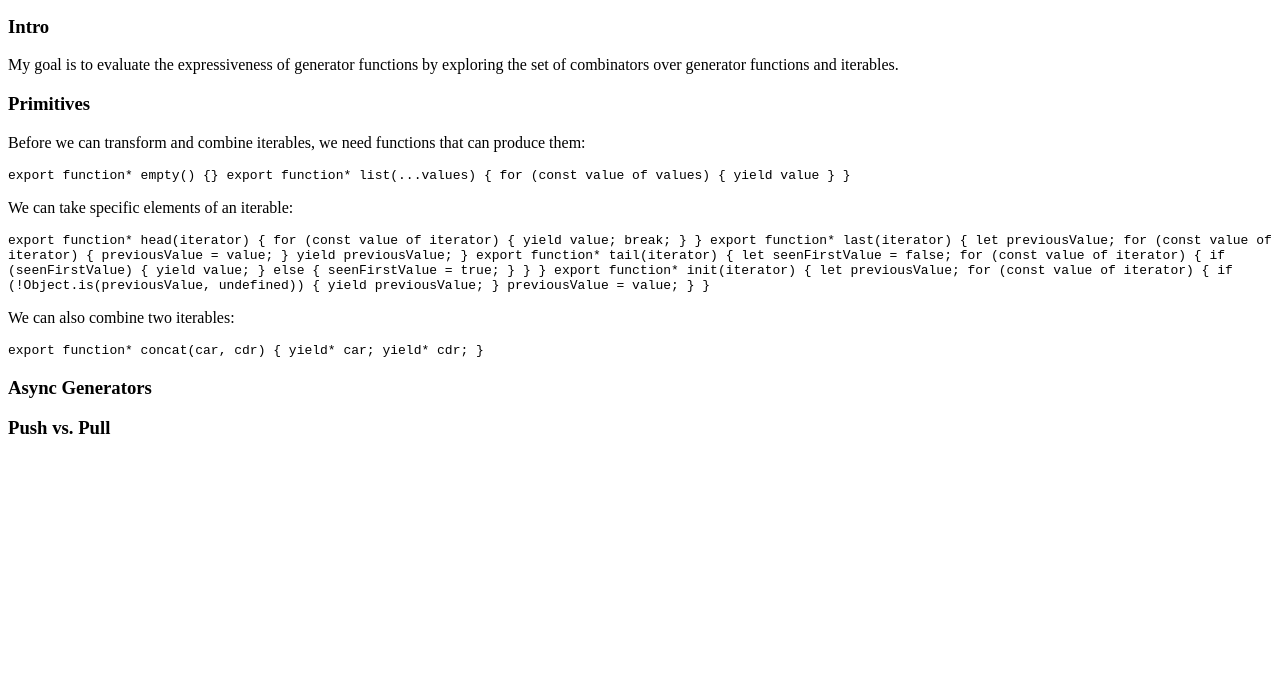
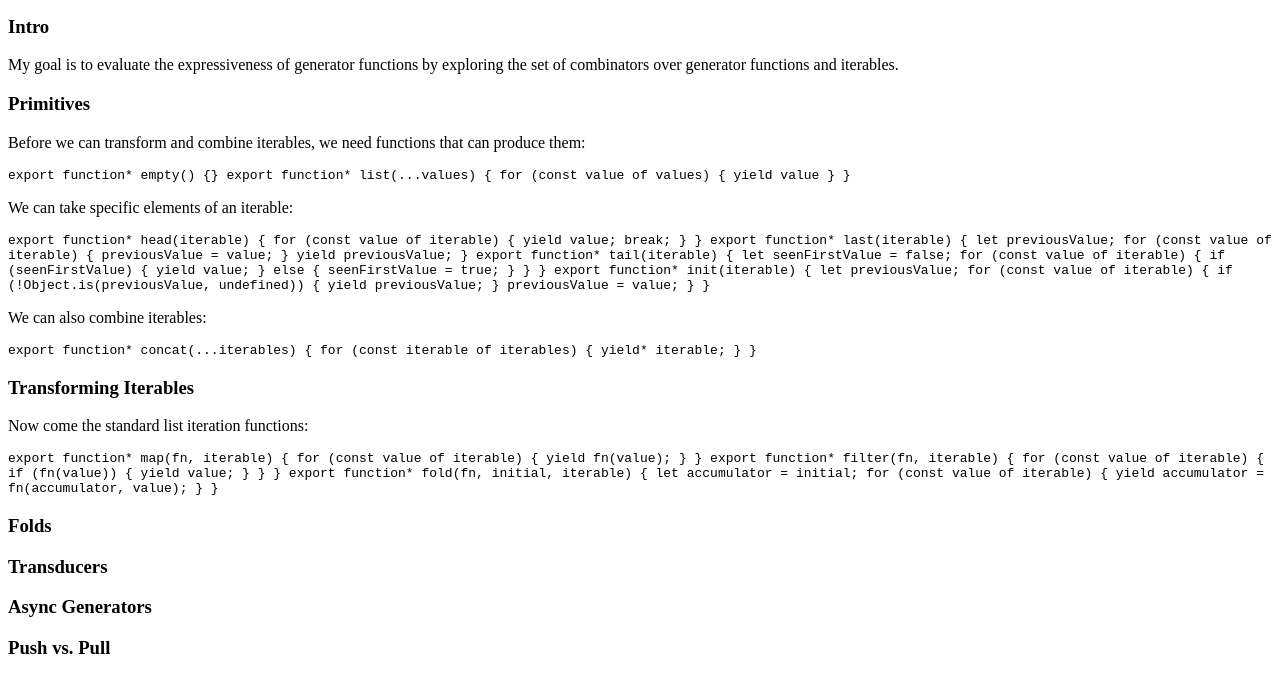
Before and after one commit to vinsonchuong/blog, a website: page content/combinators-over-iterables-in-es2015/index.html in a window 1280 px wide. Shown: the part 76-768 px from the top of the page. Drawn offline with Linux system fonts and the light colour scheme.

Commit message:
Add standard list iteration methods to article

```diff
--- a/content/combinators-over-iterables-in-es2015/index.html
+++ b/content/combinators-over-iterables-in-es2015/index.html
@@ -34,24 +34,24 @@
       We can take specific elements of an iterable:
     </p>
     <code>
-      export function* head(iterator) {
-        for (const value of iterator) {
+      export function* head(iterable) {
+        for (const value of iterable) {
           yield value;
           break;
         }
       }
 
-      export function* last(iterator) {
+      export function* last(iterable) {
         let previousValue;
-        for (const value of iterator) {
+        for (const value of iterable) {
           previousValue = value;
         }
         yield previousValue;
       }
 
-      export function* tail(iterator) {
+      export function* tail(iterable) {
         let seenFirstValue = false;
-        for (const value of iterator) {
+        for (const value of iterable) {
           if (seenFirstValue) {
             yield value;
           } else {
@@ -60,9 +60,9 @@
         }
       }
 
-      export function* init(iterator) {
+      export function* init(iterable) {
         let previousValue;
-        for (const value of iterator) {
+        for (const value of iterable) {
           if (!Object.is(previousValue, undefined)) {
             yield previousValue;
           }
@@ -72,14 +72,54 @@
     </code>
 
     <p>
-      We can also combine two iterables:
+      We can also combine iterables:
     </p>
     <code>
-      export function* concat(car, cdr) {
-        yield* car;
-        yield* cdr;
+      export function* concat(...iterables) {
+        for (const iterable of iterables) {
+          yield* iterable;
+        }
       }
     </code>
+  </section>
+
+  <section>
+    <h1>Transforming Iterables</h1>
+    <p>
+      Now come the standard list iteration functions:
+    </p>
+    <code>
+      export function* map(fn, iterable) {
+        for (const value of iterable) {
+          yield fn(value);
+        }
+      }
+
+      export function* filter(fn, iterable) {
+        for (const value of iterable) {
+          if (fn(value)) {
+            yield value;
+          }
+        }
+      }
+
+      export function* fold(fn, initial, iterable) {
+        let accumulator = initial;
+        for (const value of iterable) {
+          yield accumulator = fn(accumulator, value);
+        }
+      }
+    </code>
+  </section>
+
+  <section>
+    <h1>Folds</h1>
+    <code>
+    </code>
+  </section>
+
+  <section>
+    <h1>Transducers</h1>
   </section>
 
   <section>
```
Also changed, not shown: content/combinators-over-iterables-in-es2015/generators.js (+0 -24 lines).
